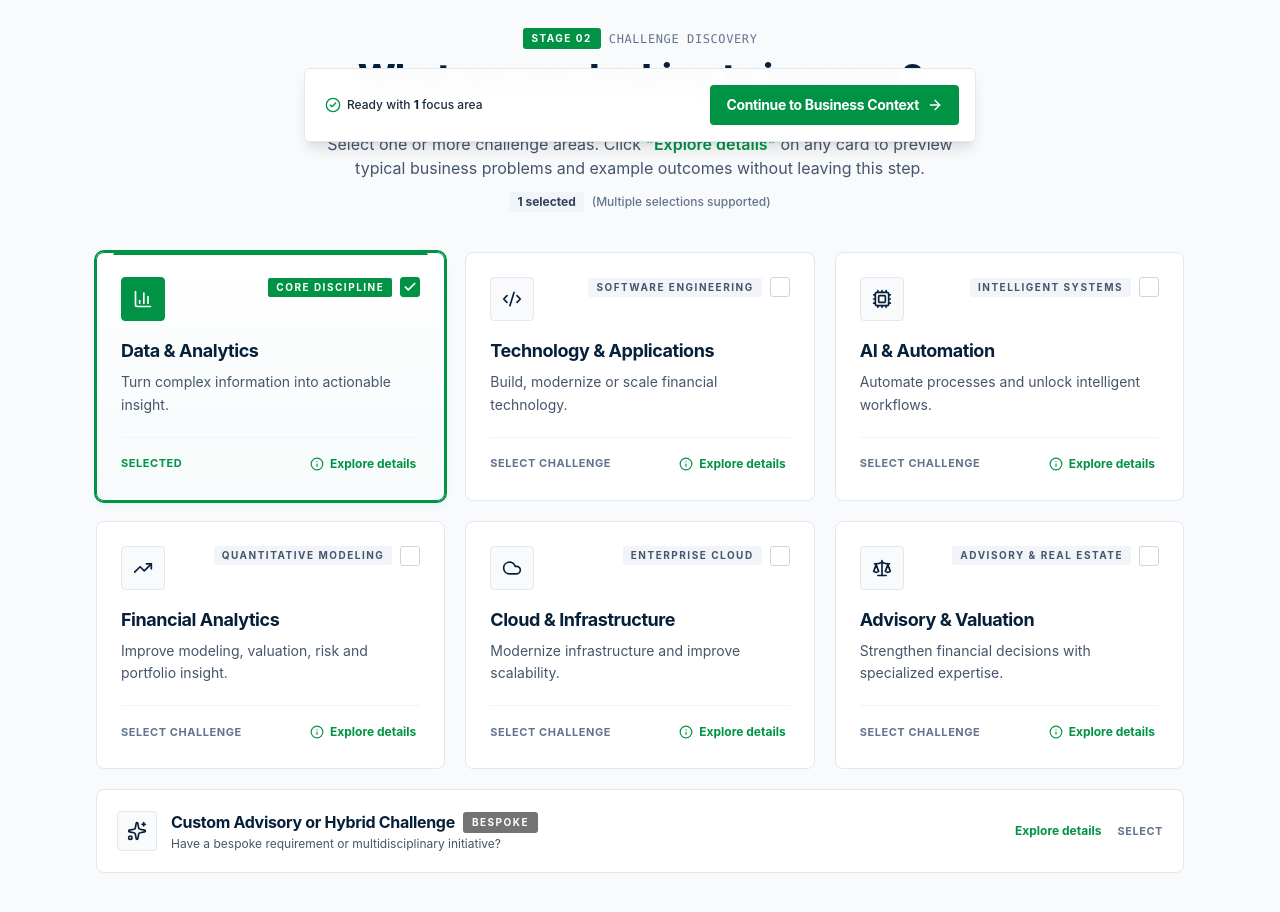
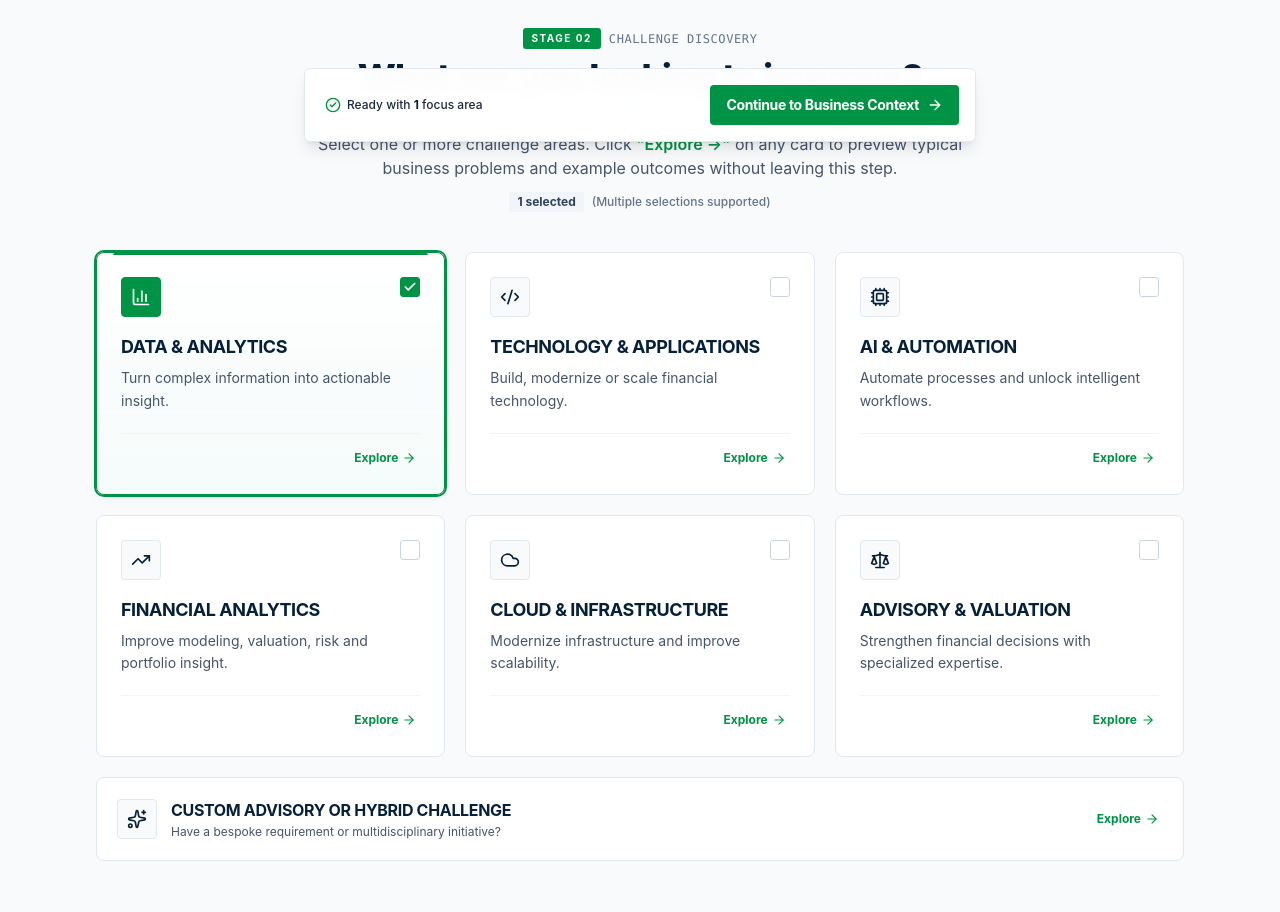
Before and after one commit to sunnyinfabio/BTM-FINANCIAL-FUNNEL, a Next.js app: page / in a window 1280 px wide. Shown: the part 880-1792 px from the top of the page. Built offline with nearby package versions, Linux system fonts and the light colour scheme.

Commit message:
Simplify Stage 2 cards: Remove text clutter, pure visual selection, streamlined Explore link

```diff
--- a/src/components/cards/ChallengeCard.tsx
+++ b/src/components/cards/ChallengeCard.tsx
@@ -2,7 +2,6 @@
 
 import React from 'react';
 import { ChallengeOption } from '@/data/types';
-import { Badge } from '@/components/ui/Badge';
 import { cn } from '@/lib/utils';
 import {
   BarChart3,
@@ -13,8 +12,7 @@ import {
   Scale,
   Sparkles,
   Check,
-  ArrowRight,
-  Info
+  ArrowRight
 } from 'lucide-react';
 
 interface ChallengeCardProps {
@@ -59,7 +57,7 @@ export function ChallengeCard({
       className={cn(
         'group relative flex flex-col justify-between rounded-[8px] border bg-white p-5 sm:p-6 text-left transition-all duration-200 cursor-pointer outline-none select-none focus-visible:ring-2 focus-visible:ring-[#009345] focus-visible:ring-offset-2',
         isSelected
-          ? 'border-[#009345] ring-2 ring-[#009345] shadow-md shadow-emerald-950/5 bg-gradient-to-b from-white to-emerald-50/20'
+          ? 'border-[#009345] ring-2 ring-[#009345] shadow-md shadow-emerald-950/5 bg-gradient-to-b from-white to-emerald-50/25'
           : 'border-slate-200 hover:border-slate-300 hover:shadow-lg hover:-translate-y-1 hover:shadow-slate-900/5'
       )}
     >
@@ -74,12 +72,11 @@ export function ChallengeCard({
       />
 
       <div>
-        {/* Card Header: Icon + Category Badge + Checkbox */}
+        {/* Card Header: Minimal Icon + Visual Checkmark */}
         <div className="flex items-start justify-between gap-3">
-          {/* Minimal Icon with subtle motion */}
           <div
             className={cn(
-              'flex h-11 w-11 shrink-0 items-center justify-center rounded-[4px] border transition-all duration-200',
+              'flex h-10 w-10 shrink-0 items-center justify-center rounded-[4px] border transition-all duration-200',
               isSelected
                 ? 'bg-[#009345] text-white border-[#009345] shadow-xs'
                 : 'bg-slate-50 text-[#062039] border-slate-200 group-hover:bg-[#062039] group-hover:text-white group-hover:border-[#062039]'
@@ -90,19 +87,7 @@ export function ChallengeCard({
             </div>
           </div>
 
-          <div className="flex items-center gap-2">
-            <span
-              className={cn(
-                'text-[10px] font-bold uppercase tracking-[1.5px] px-2 py-0.5 rounded-[2px] transition-colors',
-                isSelected
-                  ? 'bg-[#009345] text-white'
-                  : 'bg-slate-100 text-slate-600 group-hover:bg-slate-200 group-hover:text-slate-800'
-              )}
-            >
-              {challenge.tag}
-            </span>
-
-            {/* Checkmark Box */}
+          {/* Visual Checkmark Box (Purely Visual Feedback) */}
           <div
             className={cn(
               'flex h-5 w-5 shrink-0 items-center justify-center rounded-[3px] border transition-all duration-200',
@@ -114,13 +99,12 @@ export function ChallengeCard({
             <Check className="h-3.5 w-3.5 stroke-[3]" />
           </div>
         </div>
-        </div>
 
         {/* Title and Short Description */}
         <div className="mt-4">
           <h3
             className={cn(
-              'text-base sm:text-lg font-bold tracking-tight transition-colors',
+              'text-base sm:text-lg font-bold tracking-tight uppercase transition-colors',
               isSelected ? 'text-[#062039]' : 'text-[#062039] group-hover:text-[#009345]'
             )}
           >
@@ -132,29 +116,19 @@ export function ChallengeCard({
         </div>
       </div>
 
-      {/* Card Action Footer */}
-      <div className="mt-5 pt-3.5 border-t border-slate-100 flex items-center justify-between">
-        <span
-          className={cn(
-            'text-[11px] font-bold uppercase tracking-wider transition-colors',
-            isSelected ? 'text-[#009345]' : 'text-slate-500 group-hover:text-slate-800'
-          )}
-        >
-          {isSelected ? 'Selected' : 'Select Challenge'}
-        </span>
-
-        {/* Explore details trigger (Accessible side drawer) */}
+      {/* Card Action Footer: Clean Explore Link */}
+      <div className="mt-5 pt-3 border-t border-slate-100 flex items-center justify-end">
         <button
           type="button"
           onClick={(e) => {
             e.stopPropagation();
             onExploreDetails(challenge);
           }}
-          className="inline-flex items-center gap-1.5 text-xs font-bold text-[#009345] hover:text-[#007a38] hover:underline p-1 rounded-[2px] transition-colors focus:outline-none focus:ring-1 focus:ring-[#009345]"
+          className="inline-flex items-center gap-1 text-xs font-bold text-[#009345] hover:text-[#007a38] group-hover:translate-x-0.5 transition-all p-1 rounded-[2px]"
           aria-label={`Explore details for ${challenge.title}`}
         >
-          <Info className="h-3.5 w-3.5" />
-          <span>Explore details</span>
+          <span>Explore</span>
+          <ArrowRight className="h-3.5 w-3.5" />
         </button>
       </div>
     </div>
--- a/src/components/funnel/Stage2Challenge.tsx
+++ b/src/components/funnel/Stage2Challenge.tsx
@@ -7,7 +7,7 @@ import { ChallengeOption } from '@/data/types';
 import { ChallengeCard } from '@/components/cards/ChallengeCard';
 import { Button } from '@/components/ui/Button';
 import { Badge } from '@/components/ui/Badge';
-import { ArrowRight, CheckCircle2, Sparkles, HelpCircle } from 'lucide-react';
+import { ArrowRight, CheckCircle2, Sparkles } from 'lucide-react';
 
 interface Stage2ChallengeProps {
   selectedChallenges: string[];
@@ -24,7 +24,7 @@ export function Stage2Challenge({
 }: Stage2ChallengeProps) {
   const hasSelection = selectedChallenges.length > 0;
 
-  // The 6 Primary Core Challenges
+  // The 6 Primary Core Challenges (3x2 Grid)
   const primaryChallenges = BTM_CHALLENGES.slice(0, 6);
   // 7th Challenge: Something Else / Bespoke Challenge
   const somethingElseChallenge = BTM_CHALLENGES[6];
@@ -55,7 +55,7 @@ export function Stage2Challenge({
         <div className="btm-separator btm-separator-center" />
 
         <p className="text-sm sm:text-base text-slate-600 font-normal">
-          Select one or more challenge areas. Click <span className="font-semibold text-[#009345]">"Explore details"</span> on any card to preview typical business problems and example outcomes without leaving this step.
+          Select one or more challenge areas. Click <span className="font-semibold text-[#009345]">"Explore →"</span> on any card to preview typical business problems and example outcomes without leaving this step.
         </p>
 
         {/* Multi-select count pill */}
@@ -110,7 +110,7 @@ export function Stage2Challenge({
             }}
             className={`group relative flex flex-col sm:flex-row items-start sm:items-center justify-between rounded-[8px] border p-4 sm:p-5 cursor-pointer transition-all duration-200 outline-none select-none focus-visible:ring-2 focus-visible:ring-[#009345] focus-visible:ring-offset-2 ${
               selectedChallenges.includes(somethingElseChallenge.id)
-                ? 'border-[#009345] ring-2 ring-[#009345] bg-gradient-to-r from-white to-emerald-50/30 shadow-sm'
+                ? 'border-[#009345] ring-2 ring-[#009345] bg-gradient-to-r from-white to-emerald-50/25 shadow-sm'
                 : 'border-slate-200 bg-white hover:border-slate-300 hover:shadow-md hover:-translate-y-0.5'
             }`}
           >
@@ -126,44 +126,27 @@ export function Stage2Challenge({
               </div>
 
               <div>
-                <div className="flex items-center gap-2">
-                  <h3 className="text-sm sm:text-base font-bold text-[#062039] group-hover:text-[#009345] transition-colors">
-                    {somethingElseChallenge.title}
-                  </h3>
-                  <Badge
-                    variant={selectedChallenges.includes(somethingElseChallenge.id) ? 'emerald' : 'gray'}
-                    size="sm"
-                  >
-                    Bespoke
-                  </Badge>
-                </div>
+                <h3 className="text-sm sm:text-base font-bold text-[#062039] uppercase group-hover:text-[#009345] transition-colors">
+                  {somethingElseChallenge.title}
+                </h3>
                 <p className="text-xs text-slate-600 font-normal mt-0.5">
                   {somethingElseChallenge.shortDescription}
                 </p>
               </div>
             </div>
 
-            <div className="mt-3 sm:mt-0 flex items-center gap-4 w-full sm:w-auto justify-between sm:justify-end pt-2 sm:pt-0 border-t sm:border-t-0 border-slate-100">
+            <div className="mt-3 sm:mt-0 flex items-center justify-end w-full sm:w-auto pt-2 sm:pt-0 border-t sm:border-t-0 border-slate-100">
               <button
                 type="button"
                 onClick={(e) => {
                   e.stopPropagation();
                   onExploreDetails(somethingElseChallenge);
                 }}
-                className="text-xs font-bold text-[#009345] hover:text-[#007a38] hover:underline"
+                className="inline-flex items-center gap-1 text-xs font-bold text-[#009345] hover:text-[#007a38] group-hover:translate-x-0.5 transition-all p-1"
               >
-                Explore details
+                <span>Explore</span>
+                <ArrowRight className="h-3.5 w-3.5" />
               </button>
-
-              <span
-                className={`text-[11px] font-bold uppercase tracking-wider ${
-                  selectedChallenges.includes(somethingElseChallenge.id)
-                    ? 'text-[#009345]'
-                    : 'text-slate-500 group-hover:text-slate-800'
-                }`}
-              >
-                {selectedChallenges.includes(somethingElseChallenge.id) ? 'Selected' : 'Select'}
-              </span>
             </div>
           </div>
         </motion.div>
```
Lines whose indentation alone changed are shown as unchanged.
